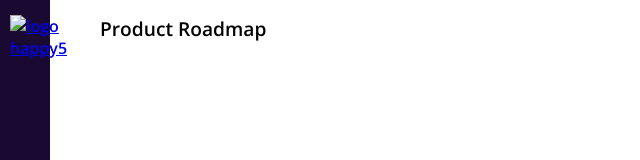
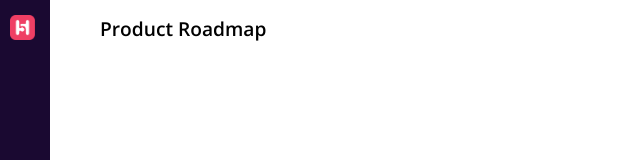
Before and after one commit to Salman0805/Happy-5-Internship, a plain HTML site: page index.html in a window 1280 px wide. Shown: the top 160 px of the page, without its empty margins (0-640 px from the left). Drawn offline with nearby package versions, Linux system fonts and the light colour scheme; files that its build step writes are made by us from their sources.

Commit message:
Update img src

```diff
--- a/index.html
+++ b/index.html
@@ -20,6 +20,6 @@
             <ul>
                 <li>
                     <a href="#">
-                        <img src="assets/imgs/logo_happy5.png" width="25px" height="25px" alt="logo happy5">
+                        <img src="assets/logo_happy5.png" width="25px" height="25px" alt="logo happy5">
                     </a>
                 </li>
```
